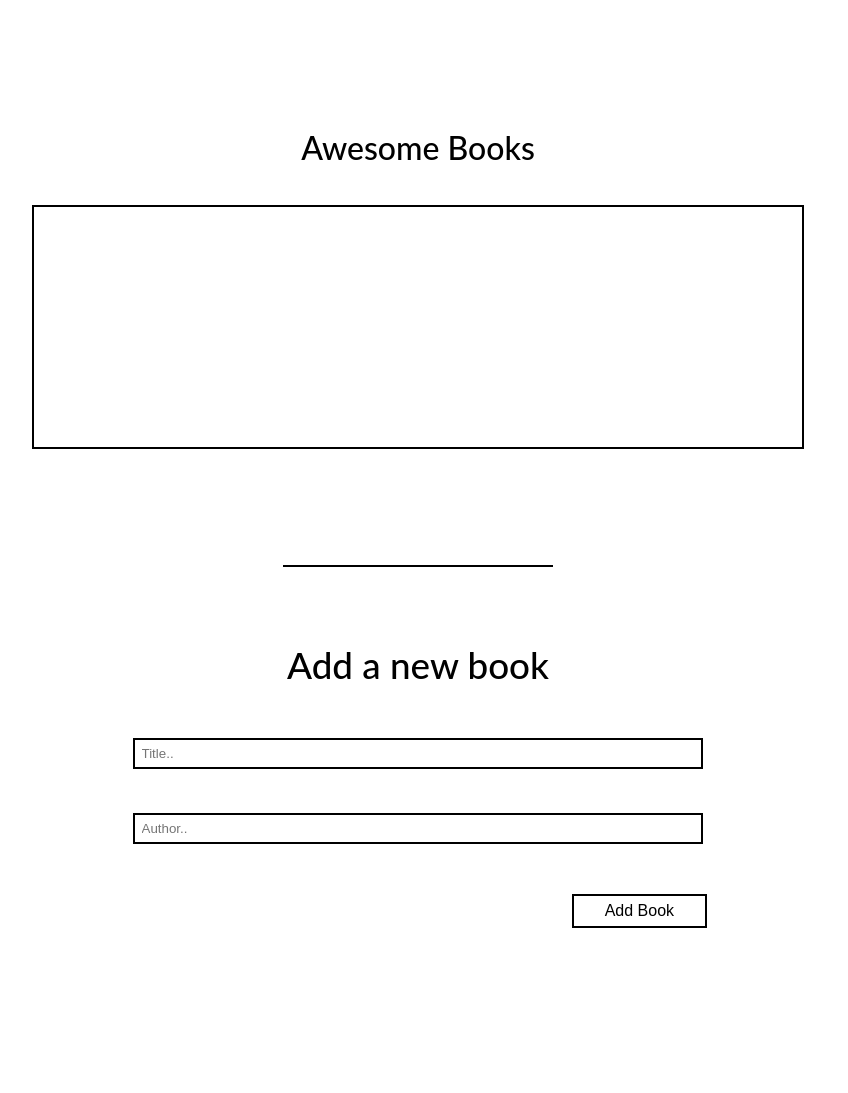
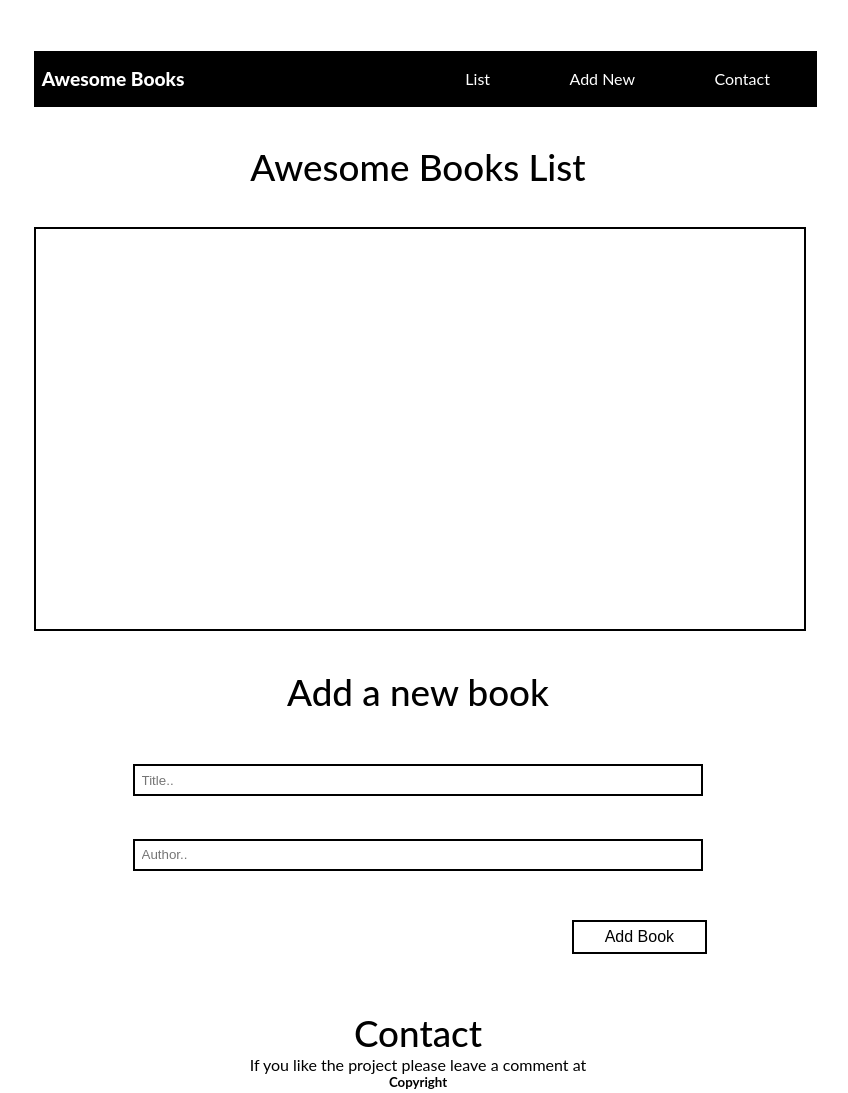
Before and after one commit to roniy68/book-list, a website: page index.html in a window 1280 px wide. Shown: the top 1093 px of the page, without its empty margins (222-1070 px from the left). Drawn offline with Linux system fonts and the light colour scheme.

Commit message:
Refactor wireframe to SPA
1.Add markup necessary for full page
2.Add navigation bar with links
3.Add contact section and footer markup

```diff
--- a/index.html
+++ b/index.html
@@ -11,9 +11,20 @@
 </head>
 
 <body>
-    <h1>Awesome Books</h1>
-    <section class="display-book"></section>
-    <div class="hrline"></div>
+    <header>
+        <div class="navigation-bar">
+            <h3 class="navigation-logo">Awesome Books</h3>
+            <ul class="navigation-list">
+                <li class="navigation-list-item" id="list-books-link"><a href="">List</a></li>
+                <li class="navigation-list-item" id="add-books-link"><a href="">Add New</a></li>
+                <li class="navigation-list-item" id="contact-link"><a href="">Contact</a></li>
+            </ul>
+        </div>
+    </header>
+    <section class="display-book">
+        <h2>Awesome Books List</h2>
+        <div class="display-book-container"></div>
+    </section>
     <section class="add-book">
         <h2>Add a new book</h2>
         <form id="form-book-submit" action="" method="post">
@@ -22,6 +33,15 @@
             <button id="button-submit" type="submit">Add Book</button>
         </form>
     </section>
+    <section class="contact-section">
+        <!-- TODO Add contact section for the page-->
+        <h2>Contact</h2>
+        <p>If you like the project please leave a comment at</p>
+    </section>
+    <footer class="footer-address">
+        <h5>Copyright</h5>
+        <p>Contact</p>
+    </footer>
 
     <!-- Script -->
     <script src="Book.js" type="text/javascript"></script>
--- a/main.js
+++ b/main.js
@@ -24,7 +24,7 @@ class BookCollection {
 
 // load booklist in main page 'display-book' section
 function loadBooksList() {
-  const displaySection = document.querySelector('.display-book');
+  const displaySection = document.querySelector('.display-book-container');
   const books = new BookCollection();
   while (displaySection.firstChild) {
     displaySection.removeChild(displaySection.firstChild);
--- a/style.css
+++ b/style.css
@@ -4,22 +4,23 @@
 }
 
 body {
-  padding: 5%;
-  margin: 5% auto;
+  padding: 1% 5%;
+  margin: 0 auto;
+  font-family: Lato, sans-serif;
   display: flex;
   flex-direction: column;
+  justify-content: center;
   align-items: center;
-  font-family: Lato, sans-serif;
 }
 
-h1 {
-  font-weight: 500;
+.display-book{
+  width: 100%;
 }
 
-.display-book {
-  height: 30vh;
+.display-book-container {
+  height: 50vh;
   width: 100%;
-  margin: 5%;
+  margin: 5% 0;
   overflow: scroll;
   border: 2px solid black;
 }
@@ -60,21 +61,15 @@ h1 {
   background-color: grey;
 }
 
-.hrline {
-  width: 35%;
-  border: solid 1px black;
-  background: black;
-  margin: 10%;
-}
-
 .add-book {
   text-align: center;
   width: 100%;
 }
 
-.add-book > h2 {
+h2 {
   font-size: 2.3em;
   font-weight: 500;
+  text-align: center;
 }
 
 #form-book-submit {
@@ -107,6 +102,39 @@ input {
   background-color: grey;
 }
 
+header{
+  width: 100%;
+}
+
+.navigation-bar{
+  height: 5vh;
+  margin: 5% auto;
+  width: 100%;
+  color: #fff;
+  background-color: black;
+  display: flex;
+  justify-content: space-between;
+  align-items: center;
+  padding: 1% 1%;
+}
+
+.navigation-logo{
+  font-size: 1.2em;
+  font-weight: 800;
+}
+
+.navigation-list{
+  width: 50%;
+  list-style: none;
+  display: flex;
+  justify-content: space-around;
+}
+
+.navigation-list-item > a{
+  color: #fff;
+  text-decoration: none;
+}
+
 @media screen and (min-width: 769px) {
   body {
     width: 60%;
```
